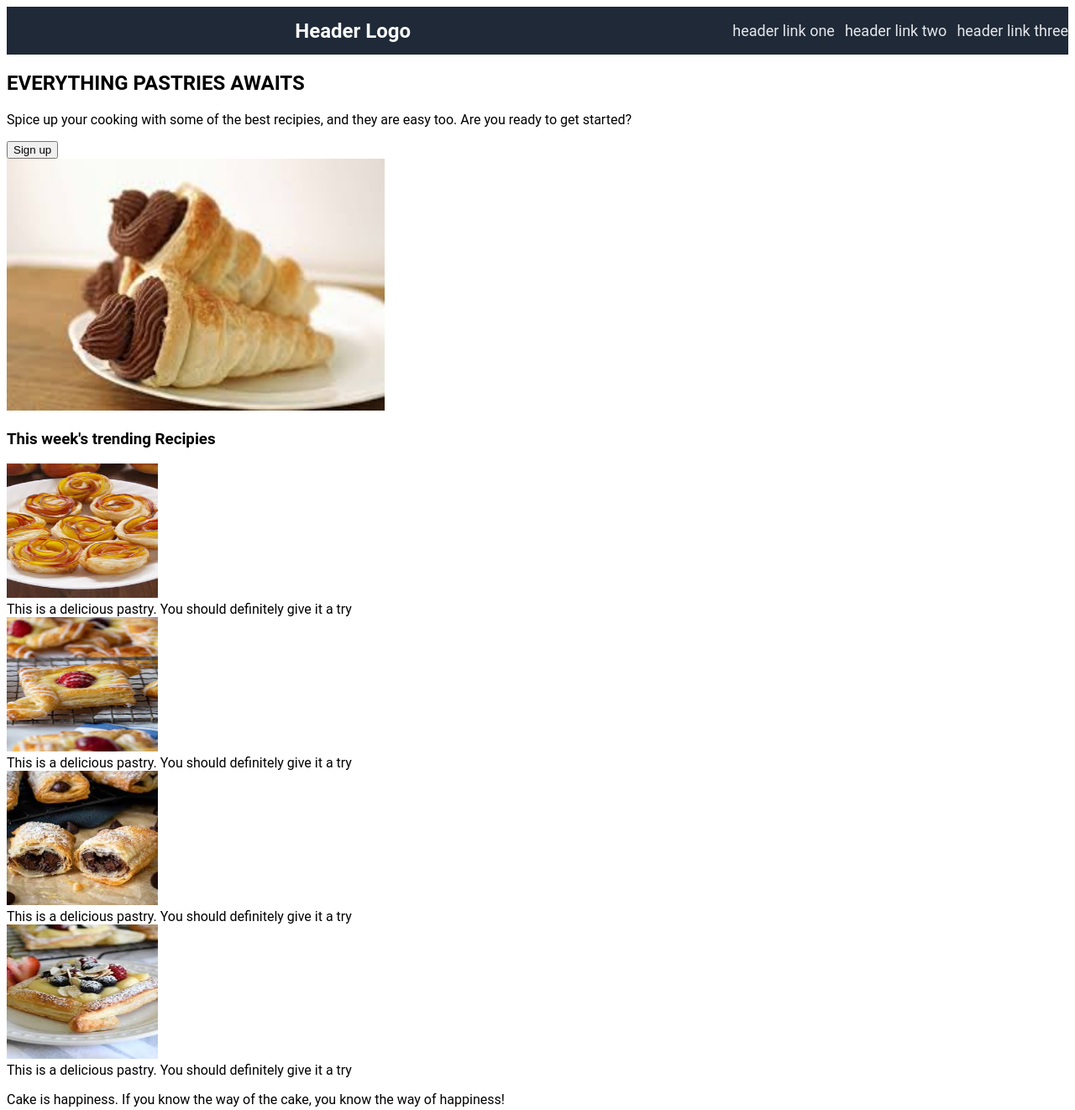
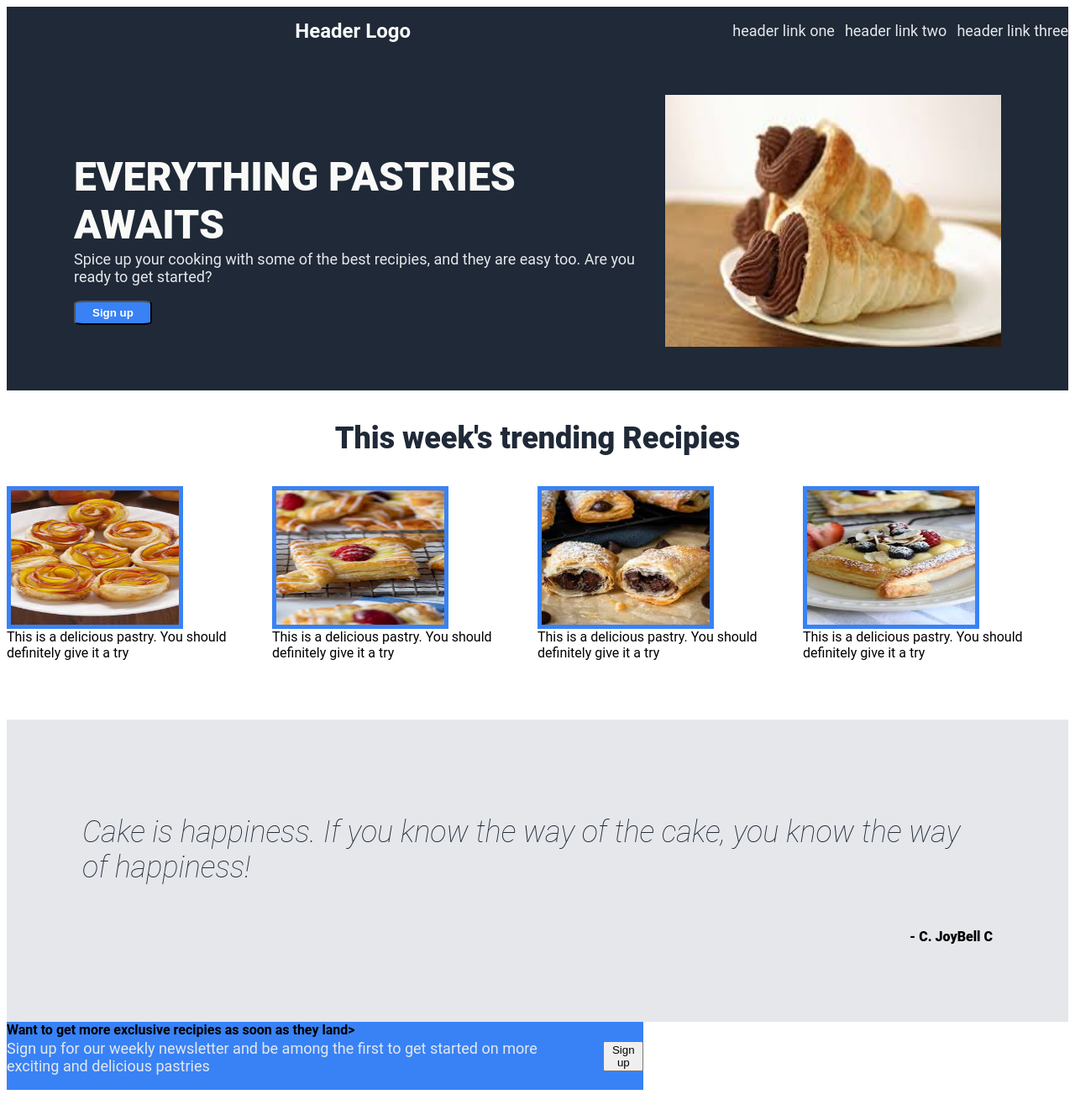
Before and after one commit to Martin-nitram1/Odin-project, a plain HTML site: page end-projects/index.html in a window 1280 px wide. Shown: the top 1322 px of the page at 84% size. Drawn offline with Linux system fonts and the light colour scheme.

Commit message:
updated stylesheet upto footer

```diff
--- a/end-projects/index.html
+++ b/end-projects/index.html
@@ -7,52 +7,60 @@
     <link rel="stylesheet" type="text/css" href="../end-projects/style.css">
 </head>
 <body>
+
     <div class="navigation">
         <p class="logo">
             <strong>Header Logo</strong>
         </p>
-        <ul class="links">
+        <ul>
             <li><a href="#">header link one</a></li>
             <li><a href="#">header link two</a></li>
             <li><a href="#">header link three</a></li>
         </ul>
     </div>
-    <div class="sign up">
-        <div class="left items">
-            <h2><b>EVERYTHING PASTRIES AWAITS</b></h2>
+    <div class="sign">
+        <div class="left">
+            <h2>EVERYTHING PASTRIES AWAITS</h2>
             <p>Spice up your cooking with some of the best recipies, and they are easy too. Are you ready to get started?</p>
             <button>Sign up</button>
         </div>
-        <div class="right items">
-            <img src="../end-projects/images/p5.jpeg" height="300px" width="450px" alt="Tasty deserts waiting for you">
+        <div class="right">
+            <img src="../end-projects/images/p5.jpeg" height="200px" width="350px" alt="Tasty deserts waiting for you">
         </div>
     </div>
     <div class="random">
-        <h3><strong>This week's trending Recipies</strong></h3>
+        <h3>This week's trending Recipies</h3>
+        <div class="catalog">
+            <div class="images">
                 <img src="../end-projects/images/p1.jpeg" height="160px" width="180px" alt="Delicious Pastry">
-        <br>
                 <caption>This is a delicious pastry. You should definitely give it a try</caption>
-        <br>
+            </div>
+            <div class="images">
                 <img src="../end-projects/images/p2.jpeg" height="160 px" width="180px" alt="This is a delicious pastry">
-        <br>
                 <caption>This is a delicious pastry. You should definitely give it a try</caption>
-        <br>
+            </div>
+            <div class="images">
                 <img src="../end-projects/images/p3.jpeg" height="160px" width="180px" alt="This is a delicious pastry">
-        <br>
                 <caption>This is a delicious pastry. You should definitely give it a try</caption>
-        <br>
+            </div>
+            <div class="images">
                 <img src="../end-projects/images/p4.jpeg" height="160px" width="180px" alt="This is a delicious pastry">
-        <br>
                 <caption>This is a delicious pastry. You should definitely give it a try</caption>
+            </div>
+        </div>
     </div>
     <div class="quote">
         <p class="saying">Cake is happiness. If you know the way of the cake, you know the way of happiness!</p>
         <p class="sayer">- C. JoyBell C</p>
     </div>
     <div class="footer">
+        <div class="left"
             <h3><strong>Want to get more exclusive recipies as soon as they land></strong></h3>
             <p>Sign up for our weekly newsletter and be among the first to get started on more exciting and delicious pastries</p>
+        </div>
+        <div class="right">
             <button>Sign up</button>
+        </div>
     </div>
 
 </body>
--- a/end-projects/style.css
+++ b/end-projects/style.css
@@ -21,3 +21,97 @@ a{
     color: #f9faf8;
     font-size: 24px;
 }
+.sign {
+    display: flex;
+    gap: 10px;
+    background-color: #1f2937;
+    justify-content: center;
+    align-items: center;
+    padding: 100px 80px;
+    height: 200px;
+
+}
+.left h2{
+    font-size: 48px;
+    color: #f9faf8;
+    font-weight: 900;
+    margin-bottom: 2px;
+}
+.left p{
+    color: #e5e7eb;
+    font-size: 18px;
+    margin-top: 2px;
+}
+.left button{
+    background-color: #3882f6;
+    color: white;
+    font-weight: 900;
+    padding: 5px 20px;
+    border-radius: 12%;
+}
+.right img{
+    height: 300px;
+    width: 400px;
+}
+.random{
+    display: flex;
+    flex-direction: column;
+    align-items:center;
+    padding-bottom: 70px;
+}
+.random h3{
+    font-weight: 900;
+    font-size: 36px;
+    color: #1f2937;
+}
+.catalog{
+    display: flex;
+
+}
+.images{
+    display: flex;
+    flex-direction: column;
+    justify-content: space-between;
+    width: 100%;
+}
+caption{
+    align-items: center;
+    width: 100%;
+    font-size: 5px;
+
+}
+.images img{
+    max-width: 100%;
+    width: 200px;
+    align-items: center;
+    border: 5px solid #3882f6;
+}
+.quote{
+    background-color: #e5e7eb;
+    height: 300px;
+    display: flex;
+    flex-direction: column;
+    align-items: center;
+    justify-content: center;
+    padding: 30px 90px;
+}
+.saying{
+    font-size: 36px;
+    color: #1f2937;
+    font-style: italic;
+    font-weight: 100;
+}
+.sayer{
+    align-self: flex-end;
+    font-weight: 900;
+}
+.footer{
+    display: flex;
+    background-color: #3882f6;
+    justify-content: center;
+    gap: 20px;
+    width: 60%;
+    align-items: center;
+
+
+}
```
Lines whose indentation alone changed are shown as unchanged.
